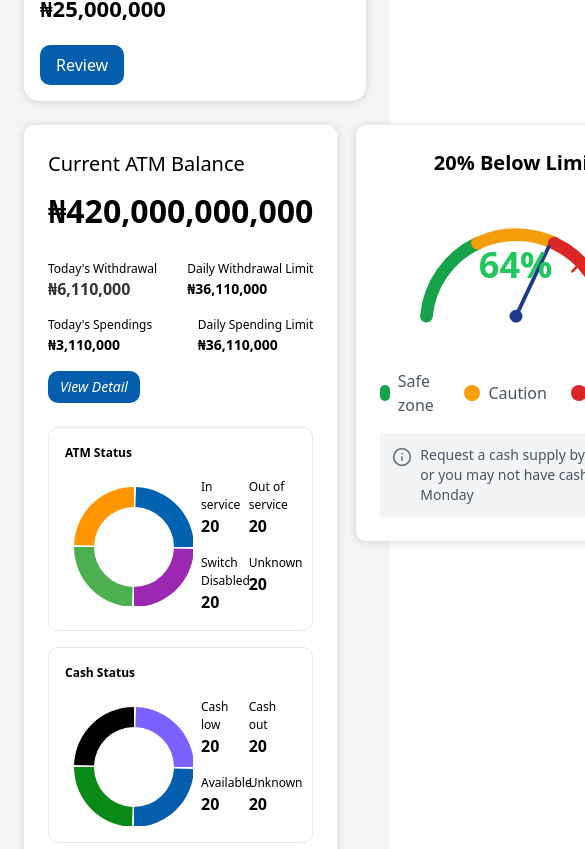
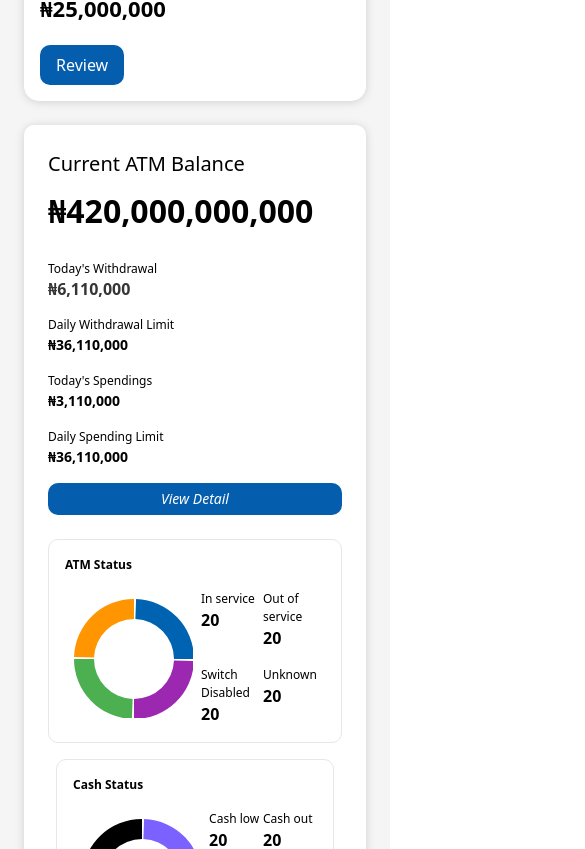
Before and after one commit to Meshack-Odunowe/assessment, a Next.js app: page /control-tower in a window 390 px wide. Shown: the part 1955-2804 px from the top of the page, 585 px wide, since content can reach past the window. Built offline with nearby package versions, Linux system fonts and the light colour scheme.

Commit message:
fixed some styling issues

```diff
--- a/app/_components/atm-dashboard.tsx
+++ b/app/_components/atm-dashboard.tsx
@@ -73,13 +73,13 @@ const ATMDashboard = ({
   );
 
   return (
-    <div className=" flex gap-[19px]">
+    <div className=" flex flex-col mx-auto justify-center items-center lg:flex-row gap-[19px]">
       <div className="bg-white rounded-[10px] shadow-md p-6 " style={{ boxShadow: "0px 1px 10px 0px rgba(0, 0, 0, 0.15)" }}>
         <h2 className="text-[20px] font-[500] mb-[8px]">Current ATM Balance</h2>
 
         <div className="text-[32px] font-bold mb-6">{balance}</div>
 
-        <div className="flex flex-wrap gap-4 justify-between text-sm mb-6">
+        <div className="flex flex-col lg:flex-row flex-wrap gap-4 justify-between text-sm mb-6">
           <div>
             <div className="text-[#000000] font-[400] text-[12px]">
               Today&apos;s Withdrawal
@@ -115,7 +115,7 @@ const ATMDashboard = ({
           )}
         </div>
 
-        <div className="flex gap-4 flex-wrap">
+        <div className="flex flex-col lg:flex-row items-center justify-center gap-4 flex-wrap">
           <StatusCard title="ATM Status" data={atmStatusData} />
           <StatusCard title="Cash Status" data={cashStatusData} />
         </div>
```
